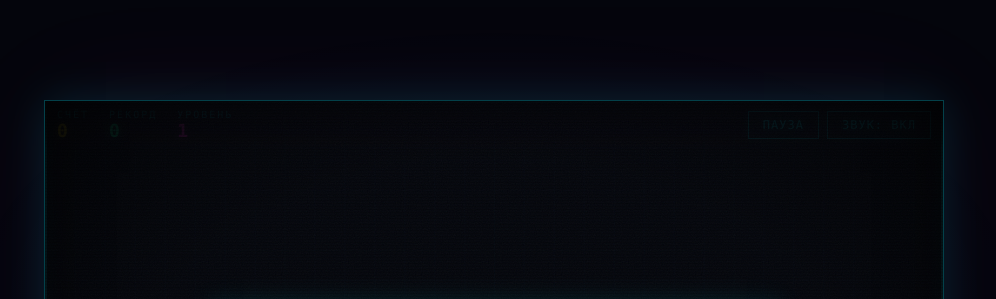
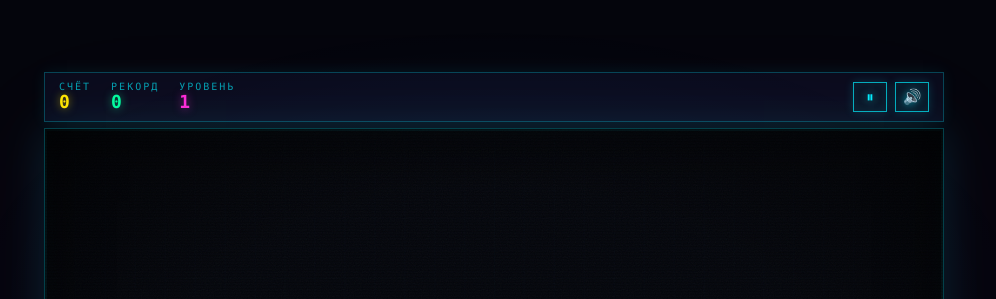
Before and after one commit to WindSP85/cyber-snake, a plain HTML site: page index.html in a window 1280 px wide. Shown: the top 299 px of the page, without its empty margins (146-1142 px from the left). Drawn offline with Linux system fonts and the light colour scheme.

Commit message:
ux: HUD вынесен над ареной, кнопки паузы/звука — компактные иконки с тултипами

```diff
--- a/css/style.css
+++ b/css/style.css
@@ -53,11 +53,18 @@ body::before {
   pointer-events: none;
 }
 
-/* ---------- Stage: 3:2, adaptive (max ~96vw, fits ~96vh too) ---------- */
+/* ---------- Layout: HUD bar above the 3:2 arena ---------- */
+
+.layout {
+  display: flex;
+  flex-direction: column;
+  gap: 6px;
+  width: min(900px, 96vw, calc((100vh - 72px) * 1.5));
+}
 
 .stage {
   position: relative;
-  width: min(900px, 96vw, 144vh);
+  width: 100%;
   aspect-ratio: 3 / 2;
   background: var(--bg);
   border: 1px solid rgba(0, 240, 255, .25);
@@ -82,18 +89,14 @@ body::before {
 /* ---------- HUD ---------- */
 
 .hud {
-  position: absolute;
-  top: 0;
-  left: 0;
-  right: 0;
-  z-index: 5;
   display: flex;
   align-items: center;
   justify-content: space-between;
   gap: 10px;
-  padding: 8px 12px;
-  background: linear-gradient(rgba(10, 14, 30, .85), rgba(10, 14, 30, .45) 70%, transparent);
-  pointer-events: none;
+  padding: 8px 14px;
+  background: rgba(10, 14, 30, .92);
+  border: 1px solid rgba(0, 240, 255, .25);
+  box-shadow: 0 0 14px rgba(0, 240, 255, .08);
 }
 
 .hud-stats {
@@ -137,10 +140,6 @@ body::before {
 .hud-buttons {
   display: flex;
   gap: 8px;
-}
-
-.hud .btn {
-  pointer-events: auto;
 }
 
 /* ---------- Buttons: neon frames, hover fill + glow ---------- */
@@ -193,13 +192,41 @@ body::before {
     inset 0 0 14px rgba(255, 43, 214, .18);
 }
 
-.btn-hud {
-  padding: 6px 14px;
-  font-size: 12px;
-  letter-spacing: 1px;
+.btn-icon {
+  display: inline-flex;
+  align-items: center;
+  justify-content: center;
+  width: 34px;
+  height: 30px;
+  padding: 0;
+  font-family: var(--font);
+  font-size: 15px;
+  line-height: 1;
+  color: var(--cyan);
+  background: rgba(0, 240, 255, .04);
+  border: 1px solid rgba(0, 240, 255, .7);
+  cursor: pointer;
+  text-shadow: 0 0 8px rgba(0, 240, 255, .6);
+  box-shadow:
+    0 0 10px rgba(0, 240, 255, .18),
+    inset 0 0 10px rgba(0, 240, 255, .06);
+  transition: background .18s, color .18s, box-shadow .18s, transform .06s;
 }
 
-.btn-hud.muted {
+.btn-icon:hover,
+.btn-icon:focus-visible {
+  background: rgba(0, 240, 255, .14);
+  box-shadow:
+    0 0 22px rgba(0, 240, 255, .55),
+    inset 0 0 14px rgba(0, 240, 255, .18);
+  outline: none;
+}
+
+.btn-icon:active {
+  transform: translateY(1px);
+}
+
+.btn-icon.muted {
   color: var(--danger);
   border-color: rgba(255, 45, 85, .7);
   text-shadow: 0 0 8px rgba(255, 45, 85, .5);
--- a/index.html
+++ b/index.html
@@ -7,10 +7,8 @@
   <link rel="stylesheet" href="css/style.css">
 </head>
 <body>
-  <div class="stage">
-    <canvas id="game-canvas" width="900" height="600"></canvas>
-
-    <!-- HUD (SPEC §8) -->
+  <div class="layout">
+    <!-- HUD: панель НАД ареной, а не поверх игрового поля -->
     <div id="hud" class="hud">
       <div class="hud-stats">
         <div class="hud-stat">
@@ -27,10 +25,13 @@
         </div>
       </div>
       <div class="hud-buttons">
-        <button id="btn-pause" class="btn btn-hud" type="button" data-i18n="pauseBtn">Пауза</button>
-        <button id="mute-btn" class="btn btn-hud" type="button">Звук: вкл</button>
+        <button id="btn-pause" class="btn-icon" type="button" data-i18n-title="pauseBtn" title="Пауза">⏸</button>
+        <button id="mute-btn" class="btn-icon" type="button" data-i18n-title="soundOn" title="Звук: вкл">🔊</button>
       </div>
     </div>
+
+    <div class="stage">
+    <canvas id="game-canvas" width="900" height="600"></canvas>
 
     <!-- Boss bar (SPEC §8) -->
     <div id="bossbar" class="bossbar hidden">
@@ -147,7 +148,8 @@
     <div class="noise" aria-hidden="true"></div>
     <div class="scanlines" aria-hidden="true"></div>
     <div class="vignette" aria-hidden="true"></div>
-  </div>
+    </div><!-- /.stage -->
+  </div><!-- /.layout -->
 
   <!-- Scripts: i18n first, then the SPEC §7 order -->
   <script src="js/i18n.js"></script>
--- a/js/game.js
+++ b/js/game.js
@@ -463,7 +463,10 @@
   function updateMuteButton(muted) {
     const btn = document.getElementById('mute-btn');
     if (!btn) return;
-    btn.textContent = muted ? tr('soundOff') : tr('soundOn');
+    const key = muted ? 'soundOff' : 'soundOn';
+    btn.textContent = muted ? '🔇' : '🔊';
+    btn.title = tr(key);
+    btn.setAttribute('data-i18n-title', key);
     if (btn.classList && typeof btn.classList.toggle === 'function') {
       btn.classList.toggle('muted', muted);
     }
--- a/js/i18n.js
+++ b/js/i18n.js
@@ -140,6 +140,10 @@
     for (let i = 0; i < nodes.length; i++) {
       nodes[i].textContent = CS.I18N.t(nodes[i].getAttribute('data-i18n'));
     }
+    const titled = document.querySelectorAll('[data-i18n-title]');
+    for (let i = 0; i < titled.length; i++) {
+      titled[i].setAttribute('title', CS.I18N.t(titled[i].getAttribute('data-i18n-title')));
+    }
     if (document.documentElement && typeof document.documentElement.setAttribute === 'function') {
       document.documentElement.setAttribute('lang', lang);
     }
--- a/js/ui.js
+++ b/js/ui.js
@@ -60,7 +60,10 @@
     if (CS.Audio && typeof CS.Audio.getMuted === 'function') {
       muted = !!CS.Audio.getMuted();
     }
-    btn.textContent = muted ? t('soundOff') : t('soundOn');
+    const key = muted ? 'soundOff' : 'soundOn';
+    btn.textContent = muted ? '🔇' : '🔊';
+    btn.title = t(key);
+    btn.setAttribute('data-i18n-title', key);
     btn.classList.toggle('muted', muted);
   }
 
```
